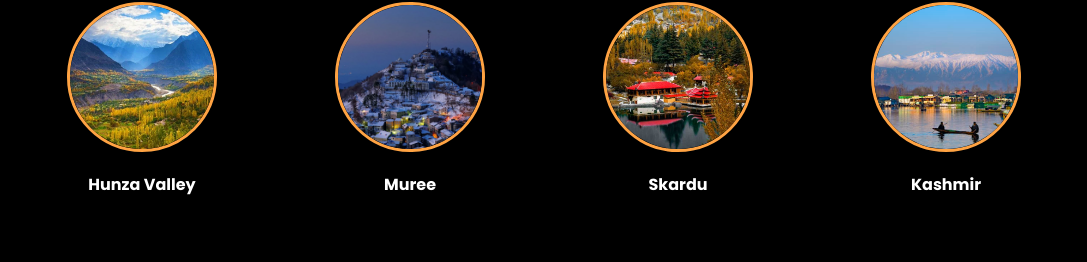
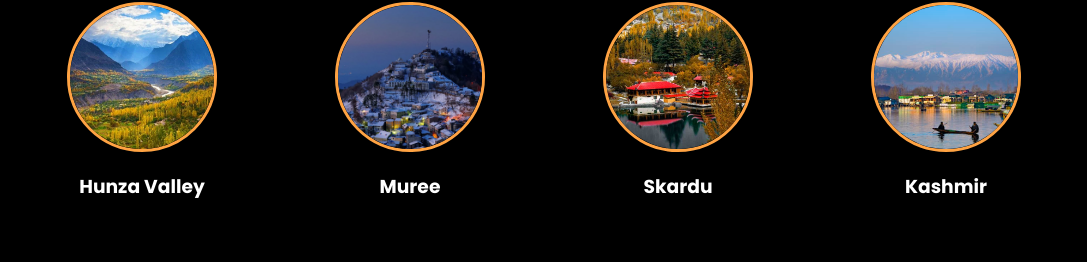
Before and after one commit to muhammadsohaib-cs/TravelSphere, a plain HTML site: page index.html in a window 1280 px wide. Shown: the part 945-1207 px from the top of the page, without its empty margins (96-1183 px from the left). Drawn offline with nearby package versions, Linux system fonts and the light colour scheme.

Commit message:
Fonts Adjest

```diff
--- a/index.html
+++ b/index.html
@@ -43,19 +43,19 @@
     <div class="feature-content">
       <div class="row">
         <div class="row-img"><img src="images/hunza.1.webp" alt="Hunza" /></div>
-        <h4>Hunza Valley</h4>
+        <h3>Hunza Valley</h3>
       </div>
       <div class="row">
         <div class="row-img"><img src="images/muree.jpg" alt="Muree" /></div>
-        <h4>Muree</h4>
+        <h3>Muree</h3>
       </div>
       <div class="row">
         <div class="row-img"><img src="images/skardu.jpg" alt="Skardu" /></div>
-        <h4>Skardu</h4>
+        <h3>Skardu</h3>
       </div>
       <div class="row">
         <div class="row-img"><img src="images/kashmir tour.jpg" alt="Kashmir" /></div>
-        <h4>Kashmir</h4>
+        <h3>Kashmir</h3>
       </div>
     </div>
   </section>
```
